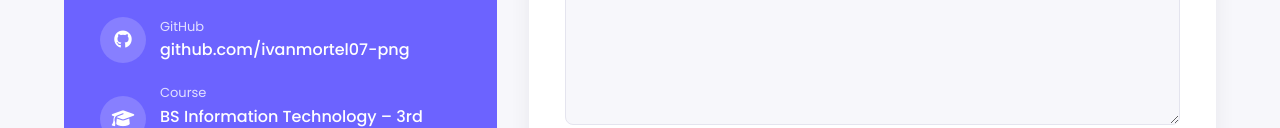
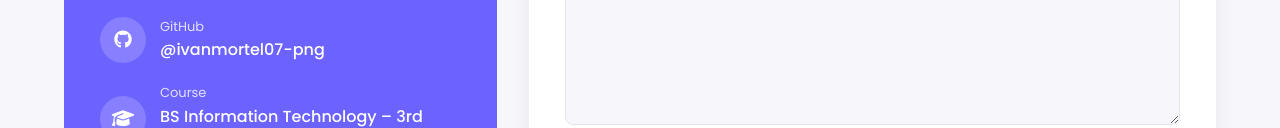
Before and after one commit to ivanmortel07-png/portfolio, a plain HTML site: page index.html in a window 1280 px wide. Shown: the part 3796-3924 px from the top of the page. Drawn offline with Linux system fonts and the light colour scheme.

Commit message:
Shorten GitHub link text in contact section

```diff
--- a/index.html
+++ b/index.html
@@ -291,7 +291,7 @@
             <div class="icon"><i class="fa-brands fa-github"></i></div>
             <div>
               <span class="info-label">GitHub</span>
-              <span class="info-value">github.com/ivanmortel07-png</span>
+              <span class="info-value">@ivanmortel07-png</span>
             </div>
           </a>
           <div class="info-item">
```
